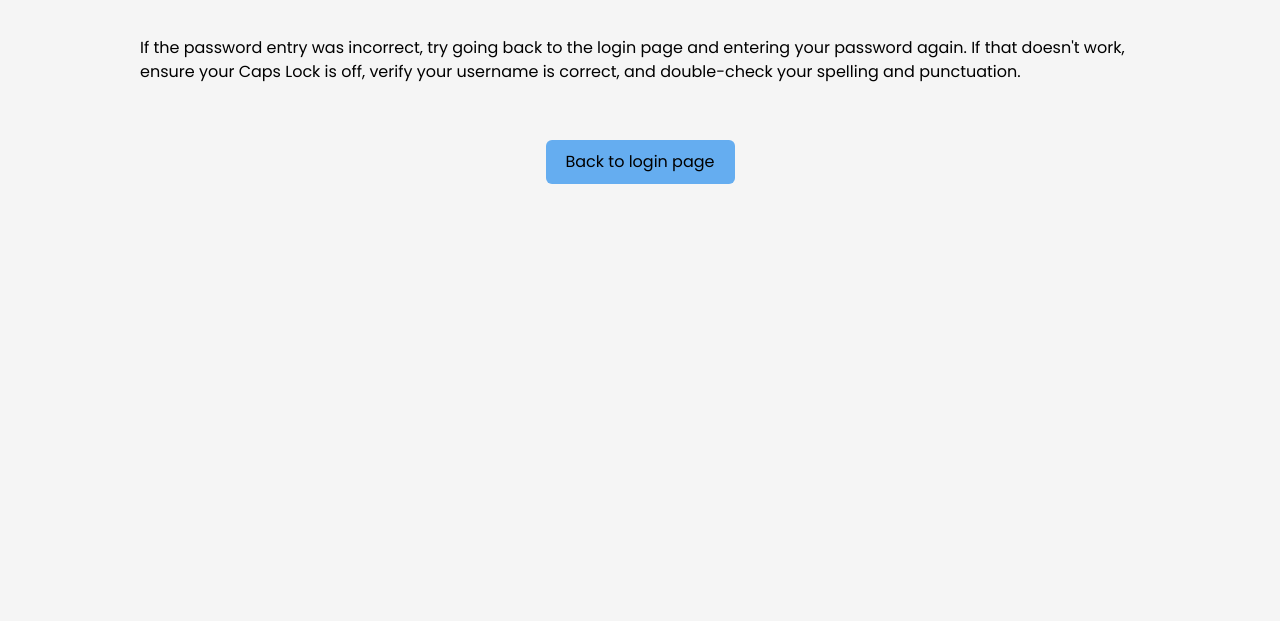
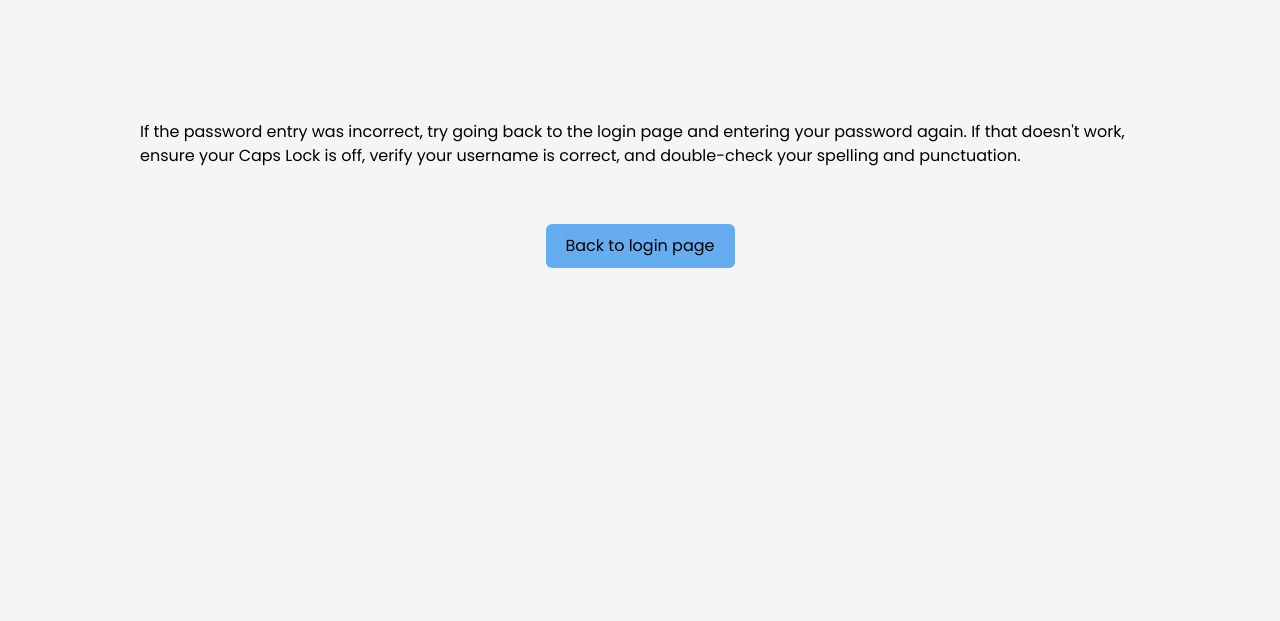
Before and after one commit to NoroffFEU/edu-gate-oct24ft, a website: page src/pages/placeholder.html in a window 1280 px wide. Shown: the part 179-800 px from the top of the page. Drawn offline with Linux system fonts and the light colour scheme.

Commit message:
placeholder.html desktop style

```diff
--- a/src/css/log-in.css
+++ b/src/css/log-in.css
@@ -166,6 +166,7 @@ main {
   /* placeholder.html */
   .placeholder-p {
     width: 1000px;
+    margin-top: 8%;
   }
 
   /* placeholder.html */
--- a/src/pages/placeholder.html
+++ b/src/pages/placeholder.html
@@ -17,6 +17,7 @@
     <link rel="stylesheet" href="../css/log-in.css" />
     <link rel="stylesheet" href="../css/style.css" />
     <link rel="stylesheet" href="../css/components.css" />
+    <link rel="stylesheet" href="../css/media.css" />
     <script defer src="/src/script/utils/header.js"></script>
     <script defer src="/src/script/utils/footer.js"></script>
   </head>
```
